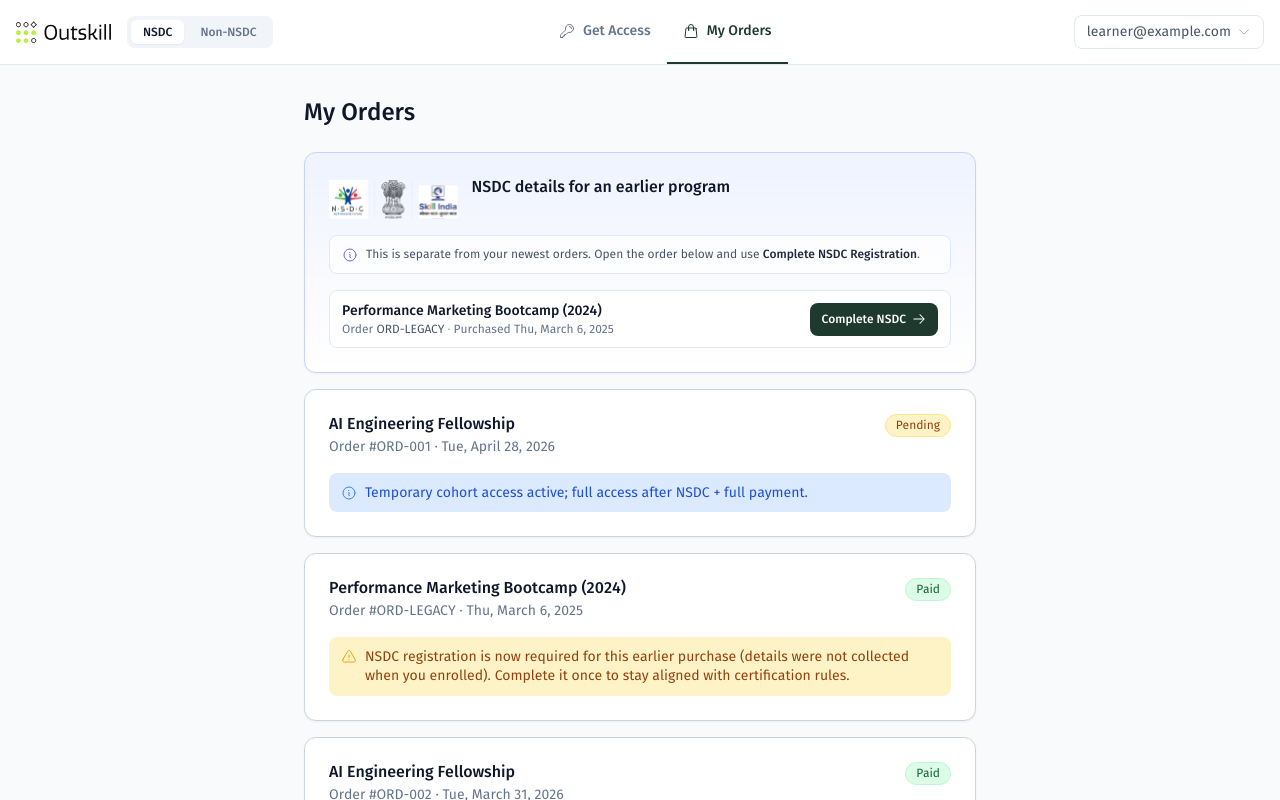
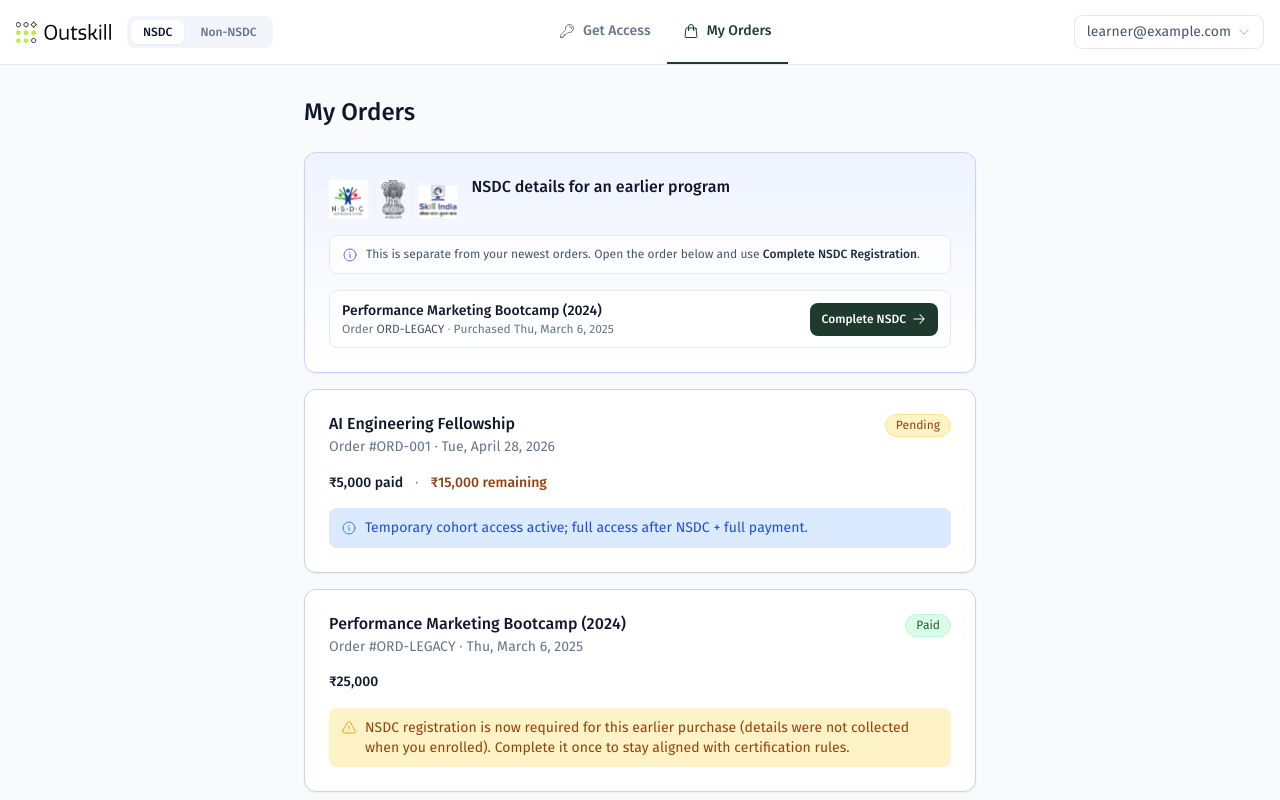
Before and after one commit to saumyxdesignwork-maker/Project-Payments-Link---Design, a React (Vite) app: page /portal/orders in a window 1280 px wide. Shown: the top 800 px of the page. Built offline with nearby package versions, Linux system fonts and the light colour scheme; the HTML template or start-up script is replaced by a standard one.

Commit message:
fix: restore price display on My Orders cards
Co-authored-by: Cursor <cursoragent@cursor.com>

```diff
--- a/src/components/OrderCard.tsx
+++ b/src/components/OrderCard.tsx
@@ -75,8 +75,20 @@ export const OrderCard: React.FC<OrderCardProps> = ({ order }) => {
     programName,
     createdAt,
     paymentStatus,
+    totalAmount,
+    pendingAmount,
+    currency,
   } = order;
   const accessStatus = getAccessStatus(order);
+
+  const formatAmount = (amount: number) =>
+    new Intl.NumberFormat('en-IN', {
+      style: 'currency',
+      currency,
+      maximumFractionDigits: 0,
+    }).format(amount);
+
+  const paidAmount = totalAmount - pendingAmount;
 
   const AccessIcon =
     accessStatus.type === 'action'
@@ -114,6 +126,19 @@ export const OrderCard: React.FC<OrderCardProps> = ({ order }) => {
         </Badge>
       </div>
 
+      {/* ── Price row ── */}
+      <div className="flex items-center gap-3 text-sm">
+        {paymentStatus === 'partial' ? (
+          <>
+            <span className="font-medium text-text-primary">{formatAmount(paidAmount)} paid</span>
+            <span className="text-text-muted">·</span>
+            <span className="text-status-warning-text font-medium">{formatAmount(pendingAmount)} remaining</span>
+          </>
+        ) : (
+          <span className="font-medium text-text-primary">{formatAmount(totalAmount)}</span>
+        )}
+      </div>
+
       {/* ── Access status ── */}
       <div
         className={[
```
